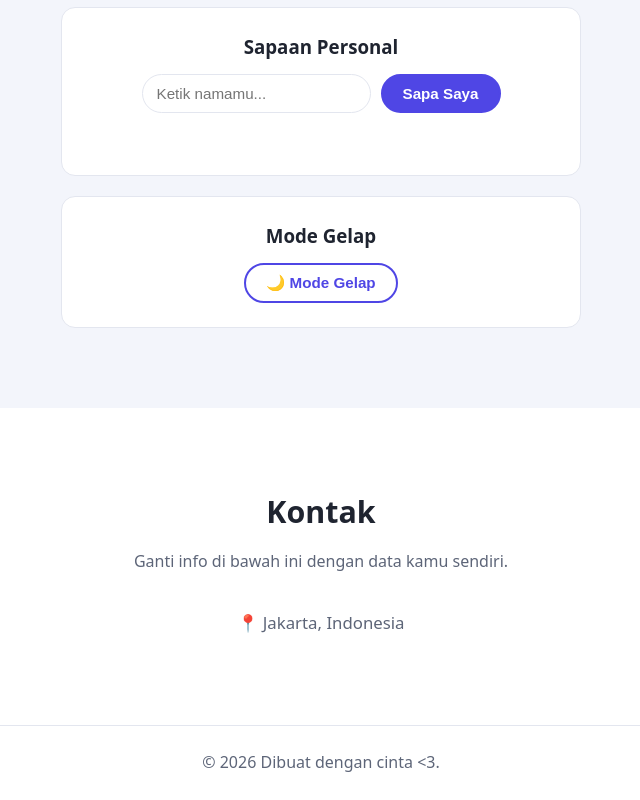
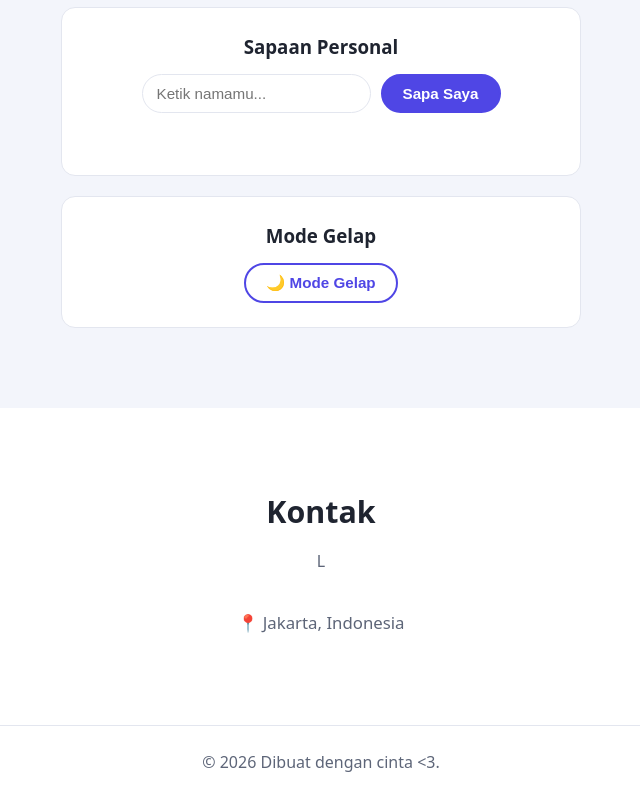
Before and after one commit to Uuee007/Nope-1, a plain HTML site: page index.html in a window 1280 px wide. Shown: the part 1270-2070 px from the top of the page, without its empty margins (319-959 px from the left). Drawn offline with Linux system fonts and the light colour scheme.

Commit message:
Update contact information placeholder text

```diff
--- a/index.html
+++ b/index.html
@@ -82,7 +82,7 @@
     <section id="kontak" class="section">
       <div class="container">
         <h2>Kontak</h2>
-        <p class="lead">Ganti info di bawah ini dengan data kamu sendiri.</p>
+        <p class="lead">L</p>
         <ul class="contact">
           <li>📍 Jakarta, Indonesia</li>
         </ul>
```
